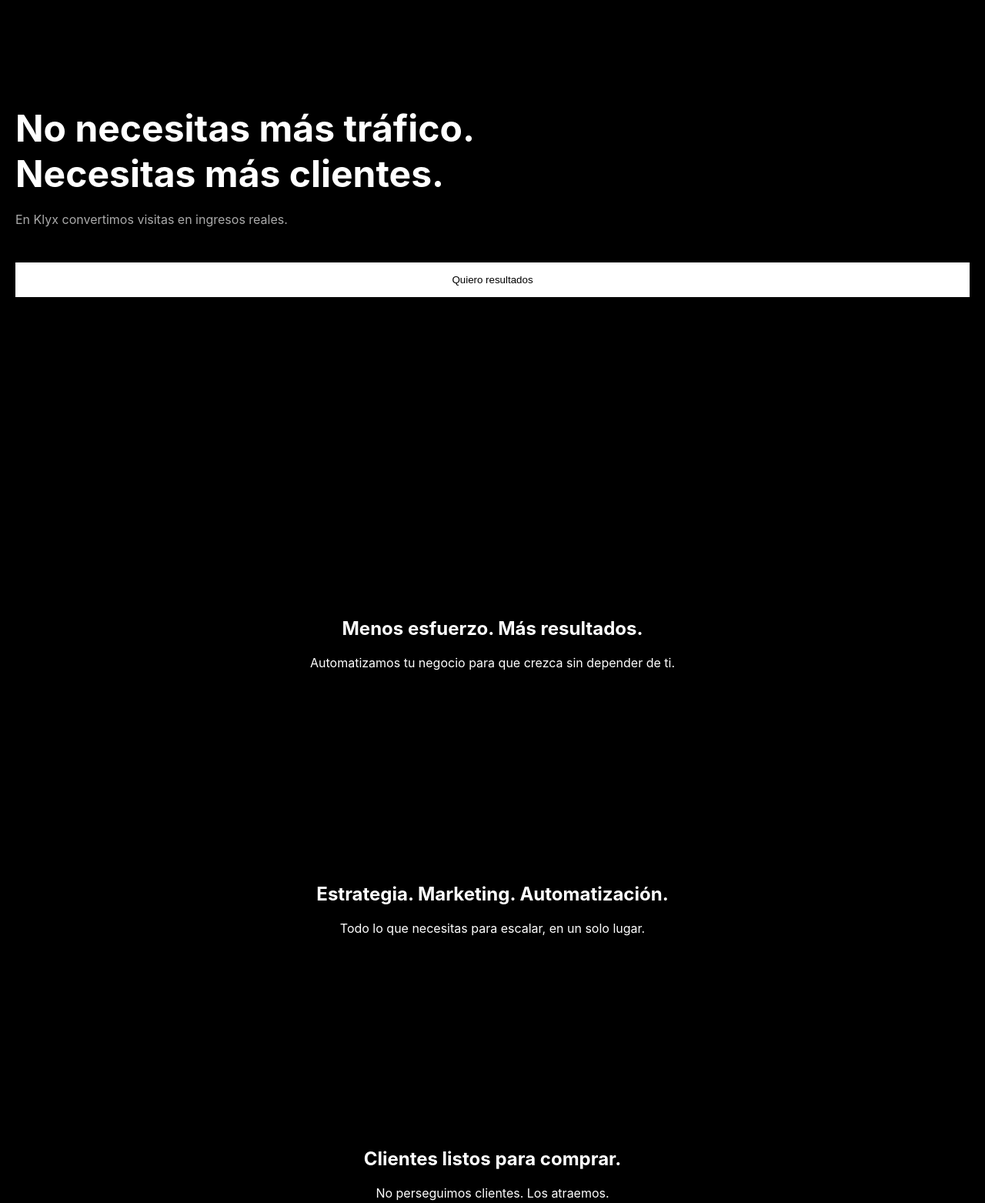
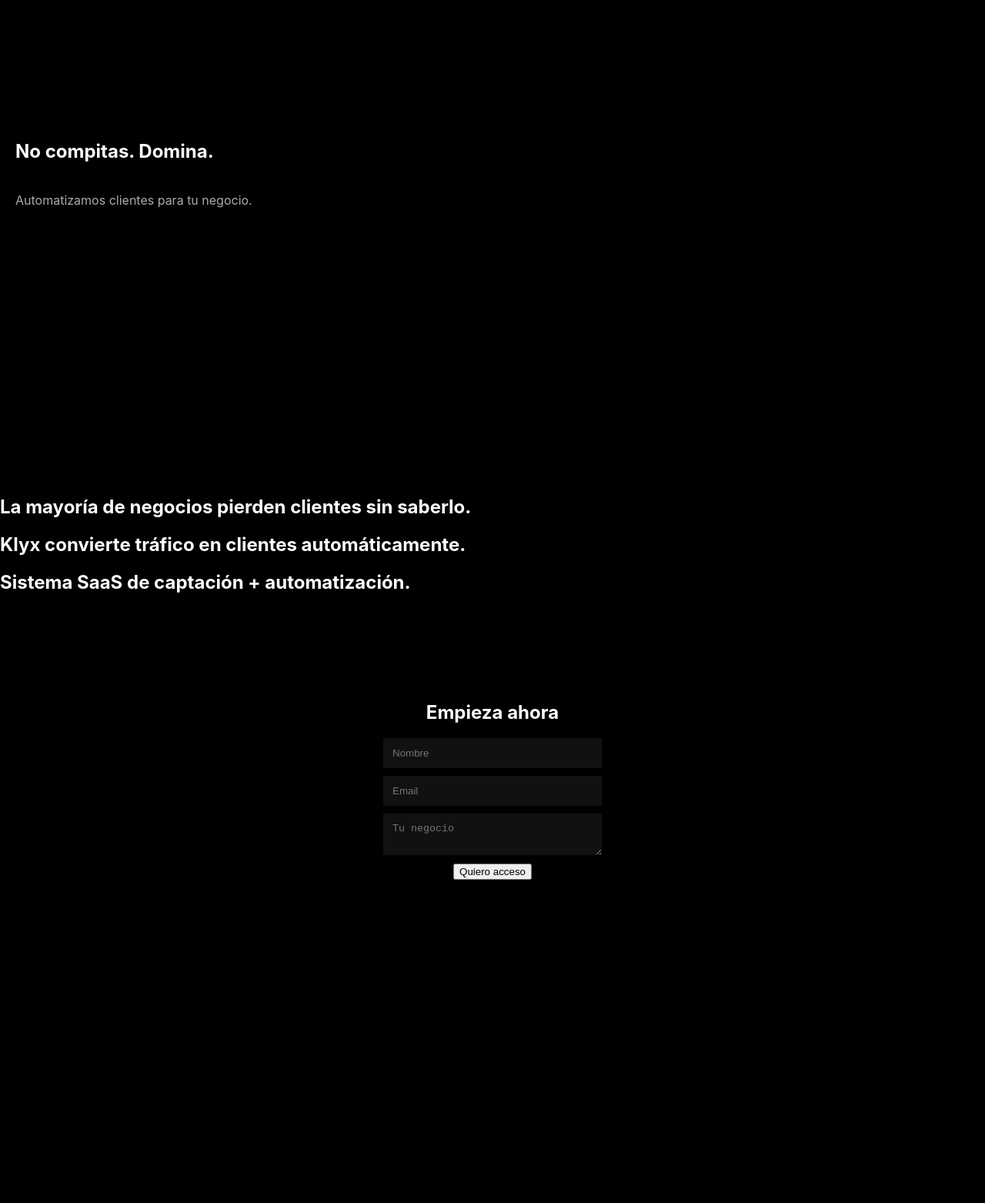
Before and after one commit to KLYX-LAB/KLYX, a plain HTML site: page index.html in a window 1280 px wide. Shown: the part 260-1823 px from the top of the page at 77% size. After the commit the page ends 1503 px from the top, so only its background shows below. Drawn offline with nearby package versions, Linux system fonts and the light colour scheme.

Commit message:
Update index.html
update

```diff
--- a/index.html
+++ b/index.html
@@ -1,56 +1,69 @@
 <!DOCTYPE html>
 <html lang="es">
 <head>
-  <meta charset="UTF-8">
-  <meta name="viewport" content="width=device-width, initial-scale=1.0">
-  <title>Klyx | Crecimiento Inteligente</title>
-  <link rel="stylesheet" href="style.css">
+<meta charset="UTF-8">
+<meta name="viewport" content="width=device-width, initial-scale=1.0">
+
+<title>Klyx SaaS</title>
+
+<link rel="stylesheet" href="style.css">
+
+<script src="https://cdnjs.cloudflare.com/ajax/libs/gsap/3.12.2/gsap.min.js"></script>
+<script src="https://cdnjs.cloudflare.com/ajax/libs/gsap/3.12.2/ScrollTrigger.min.js"></script>
 </head>
 
 <body>
 
 <header class="nav">
-  <h1>Klyx</h1>
+  <div class="logo">
+    <!-- LOGO KLYX -->
+    <svg width="40" height="40" viewBox="0 0 100 100">
+      <circle cx="50" cy="50" r="45" stroke="white" stroke-width="6" fill="none"/>
+      <path d="M30 70 L50 30 L70 70" stroke="white" stroke-width="6" fill="none"/>
+    </svg>
+    <span>KLYX</span>
+  </div>
+
   <button onclick="goContact()">Empezar</button>
 </header>
 
-<section class="hero reveal">
-  <h2>No necesitas más tráfico.</h2>
-  <h2>Necesitas más clientes.</h2>
-  <p>En Klyx convertimos visitas en ingresos reales.</p>
-  <button class="cta" onclick="goContact()">Quiero resultados</button>
+<!-- BACKGROUND LAYERS -->
+<div class="bg-layer layer1"></div>
+<div class="bg-layer layer2"></div>
+<div class="bg-layer layer3"></div>
+
+<!-- SCENE 1 -->
+<section class="scene hero">
+  <h1 class="typewriter">No compitas. Domina.</h1>
+  <p>Automatizamos clientes para tu negocio.</p>
 </section>
 
-<section class="section reveal">
-  <h2>Menos esfuerzo. Más resultados.</h2>
-  <p>Automatizamos tu negocio para que crezca sin depender de ti.</p>
+<!-- SCENE 2 -->
+<section class="scene">
+  <h2 class="parallax">La mayoría de negocios pierden clientes sin saberlo.</h2>
 </section>
 
-<section class="section reveal">
-  <h2>Estrategia. Marketing. Automatización.</h2>
-  <p>Todo lo que necesitas para escalar, en un solo lugar.</p>
+<!-- SCENE 3 -->
+<section class="scene dark">
+  <h2 class="parallax">Klyx convierte tráfico en clientes automáticamente.</h2>
 </section>
 
-<section class="section reveal">
-  <h2>Clientes listos para comprar.</h2>
-  <p>No perseguimos clientes. Los atraemos.</p>
+<!-- SCENE 4 -->
+<section class="scene">
+  <h2 class="parallax">Sistema SaaS de captación + automatización.</h2>
 </section>
 
-<section id="contact" class="contact reveal">
-  <h2>Empieza hoy</h2>
+<!-- CTA -->
+<section id="contact" class="scene contact">
+  <h2>Empieza ahora</h2>
 
   <form id="form">
     <input type="text" placeholder="Nombre" required>
     <input type="email" placeholder="Email" required>
-    <textarea placeholder="Cuéntanos tu negocio"></textarea>
-    <button type="submit">Solicitar contacto</button>
+    <textarea placeholder="Tu negocio"></textarea>
+    <button type="submit">Quiero acceso</button>
   </form>
-
 </section>
-
-<footer>
-  <p>© 2026 Klyx</p>
-</footer>
 
 <script src="script.js"></script>
 </body>
```
